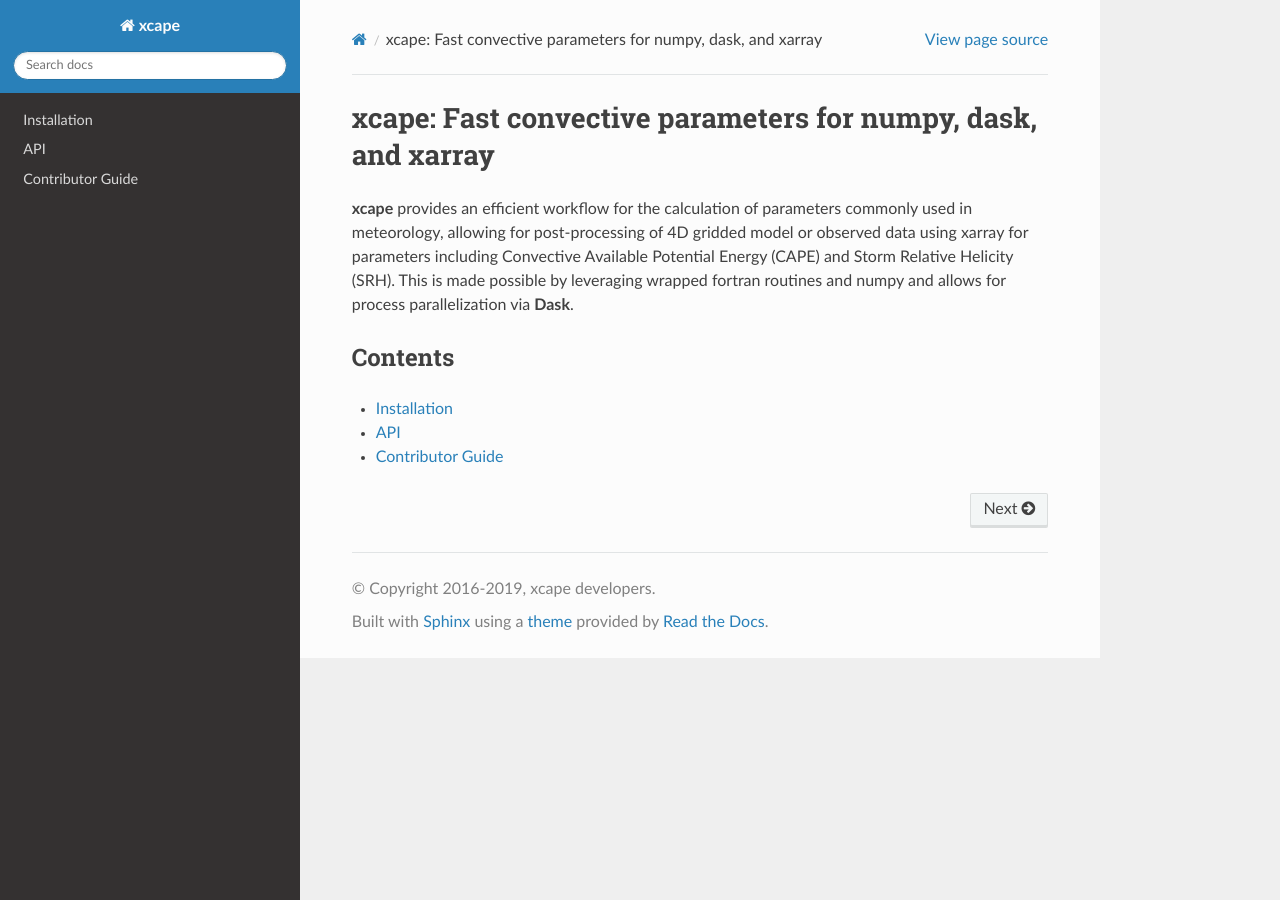
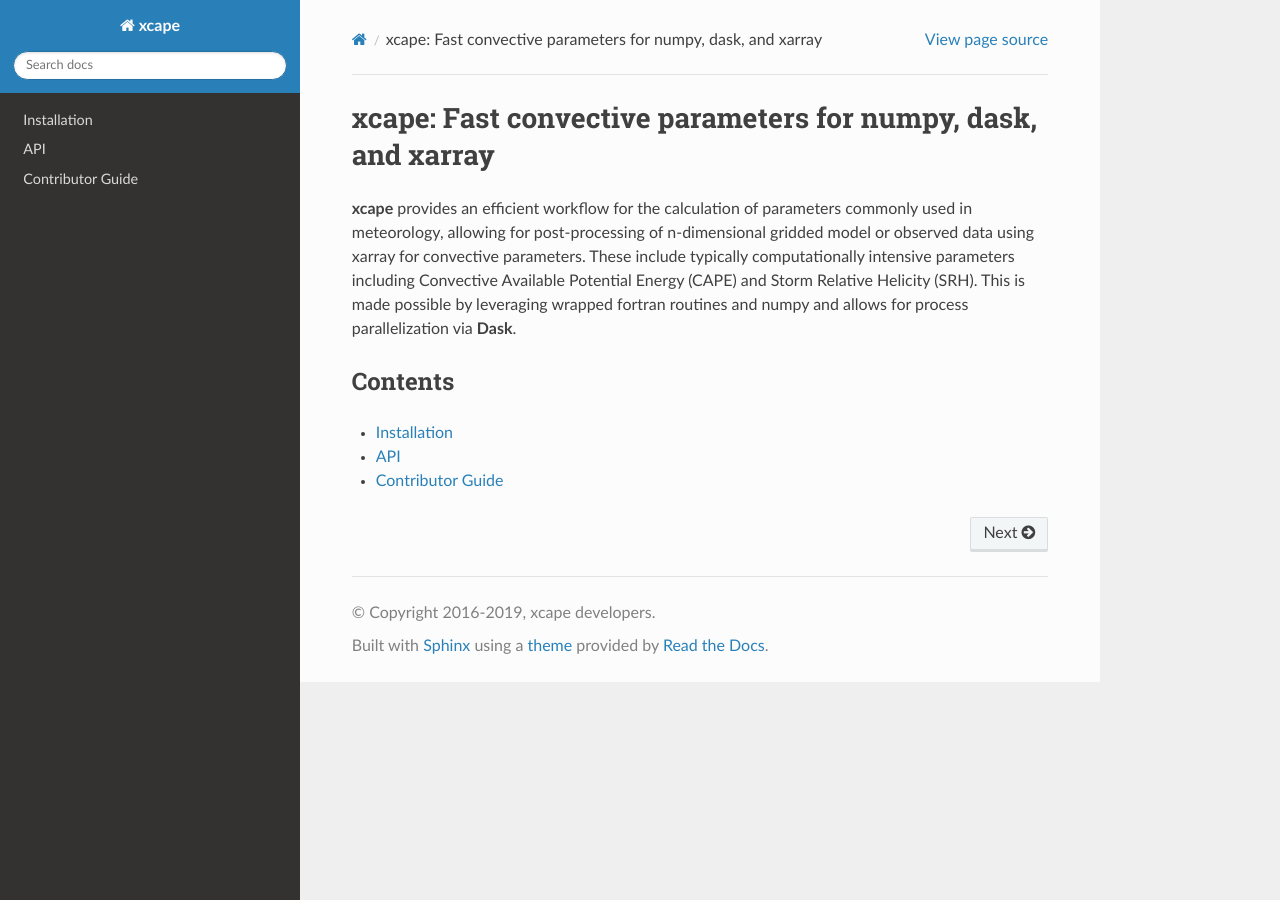
Before and after one commit to xgcm/xcape, a Sphinx documentation site: the page built from doc/index.rst, in a window 1280 px wide. Built offline with Sphinx 7.4.7 and the Read the Docs theme 2.0.0, drawn with Linux system fonts in a browser that asks for light colours.

Commit message:
minor update to documentation

```diff
--- a/doc/index.rst
+++ b/doc/index.rst
@@ -1,8 +1,7 @@
 xcape: Fast convective parameters for numpy, dask, and xarray
 =============================================================
 
-**xcape** provides an efficient workflow for the calculation of parameters commonly used in meteorology, allowing
-for post-processing of 4D gridded model or observed data using xarray for parameters including Convective Available Potential Energy (CAPE) and Storm Relative Helicity (SRH). This is made possible by leveraging wrapped fortran routines and numpy and allows for process parallelization via **Dask**.
+**xcape** provides an efficient workflow for the calculation of parameters commonly used in meteorology, allowing for post-processing of n-dimensional gridded model or observed data using xarray for convective parameters. These include typically computationally intensive parameters including Convective Available Potential Energy (CAPE) and Storm Relative Helicity (SRH). This is made possible by leveraging wrapped fortran routines and numpy and allows for process parallelization via **Dask**.
 
 Contents
 --------
```
